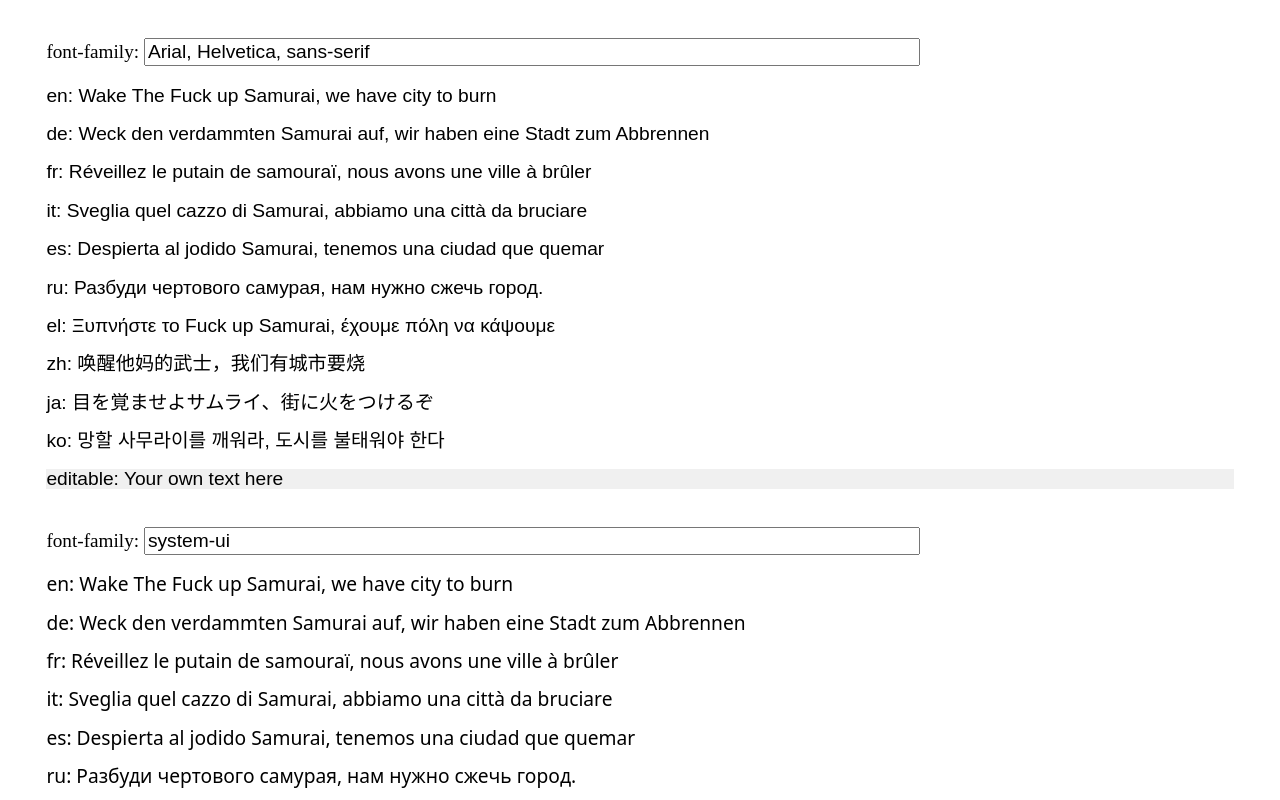
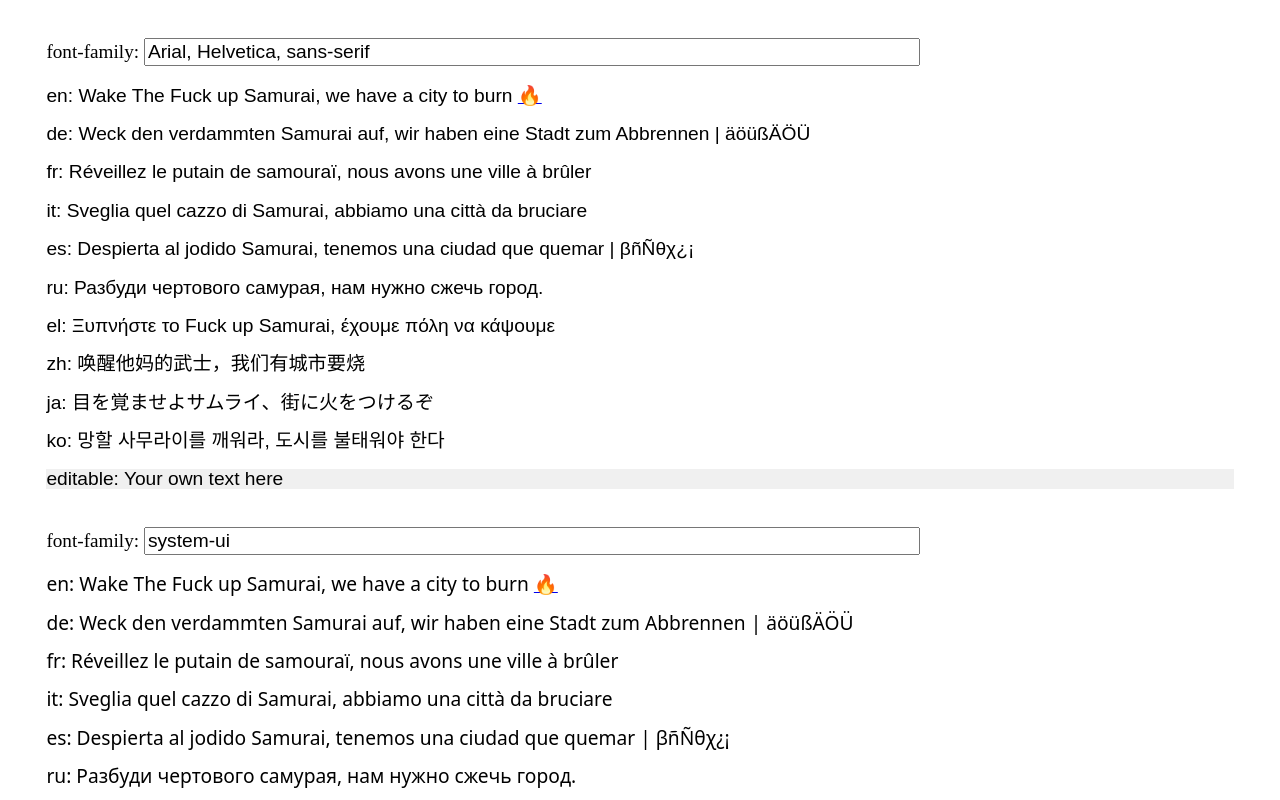
Before and after one commit to akiraohgaki/font-family-preview, a plain HTML site: page index.html in a window 1280 px wide. Shown: the top 800 px of the page. Drawn offline with Linux system fonts and the light colour scheme.

Commit message:
Update index.html

```diff
--- a/index.html
+++ b/index.html
@@ -10,11 +10,11 @@
 <div>
 <p>font-family: <input type="text" value=""></p>
 <article>
-<p lang="en">en: Wake The Fuck up Samurai, we have city to burn</p>
-<p lang="de">de: Weck den verdammten Samurai auf, wir haben eine Stadt zum Abbrennen</p>
+<p lang="en">en: Wake The Fuck up Samurai, we have a city to burn <a href="https://youtu.be/bN1tW2o23Qk?si=Nj6E1eA3vRu1kNRm">🔥</a></p>
+<p lang="de">de: Weck den verdammten Samurai auf, wir haben eine Stadt zum Abbrennen | äöüßÄÖÜ</p>
 <p lang="fr">fr: Réveillez le putain de samouraï, nous avons une ville à brûler</p>
 <p lang="it">it: Sveglia quel cazzo di Samurai, abbiamo una città da bruciare</p>
-<p lang="es">es: Despierta al jodido Samurai, tenemos una ciudad que quemar</p>
+<p lang="es">es: Despierta al jodido Samurai, tenemos una ciudad que quemar | βñÑθχ¿¡</p>
 <p lang="ru">ru: Разбуди чертового самурая, нам нужно сжечь город.</p>
 <p lang="el">el: Ξυπνήστε το Fuck up Samurai, έχουμε πόλη να κάψουμε</p>
 <p lang="zh">zh: 唤醒他妈的武士，我们有城市要烧</p>
```
